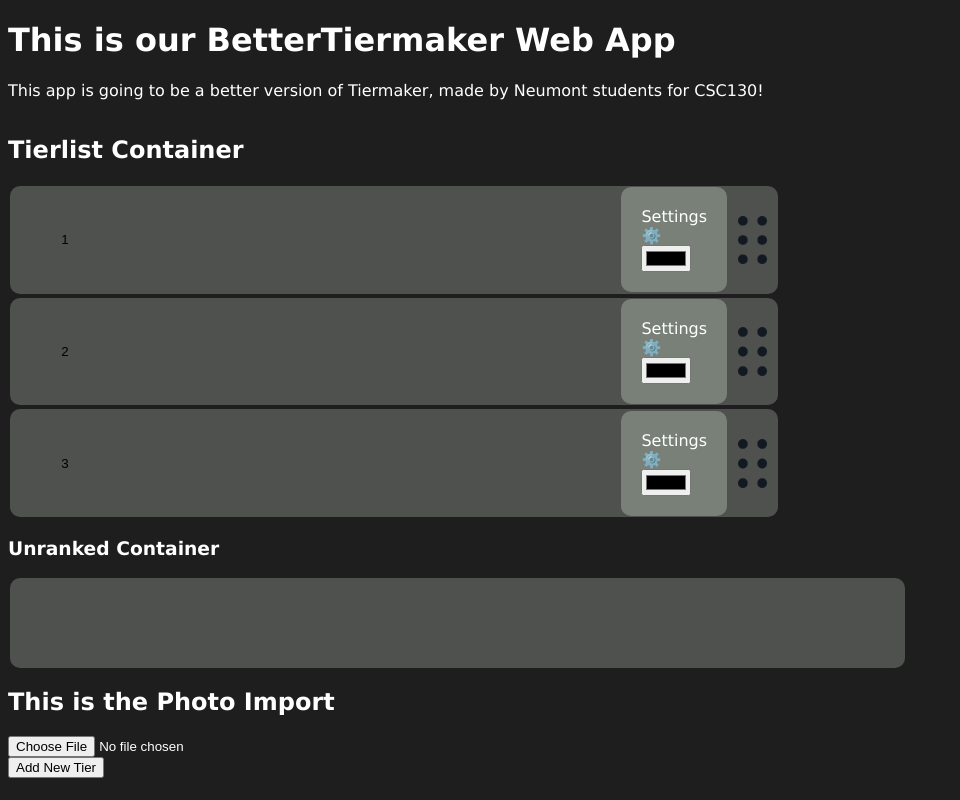
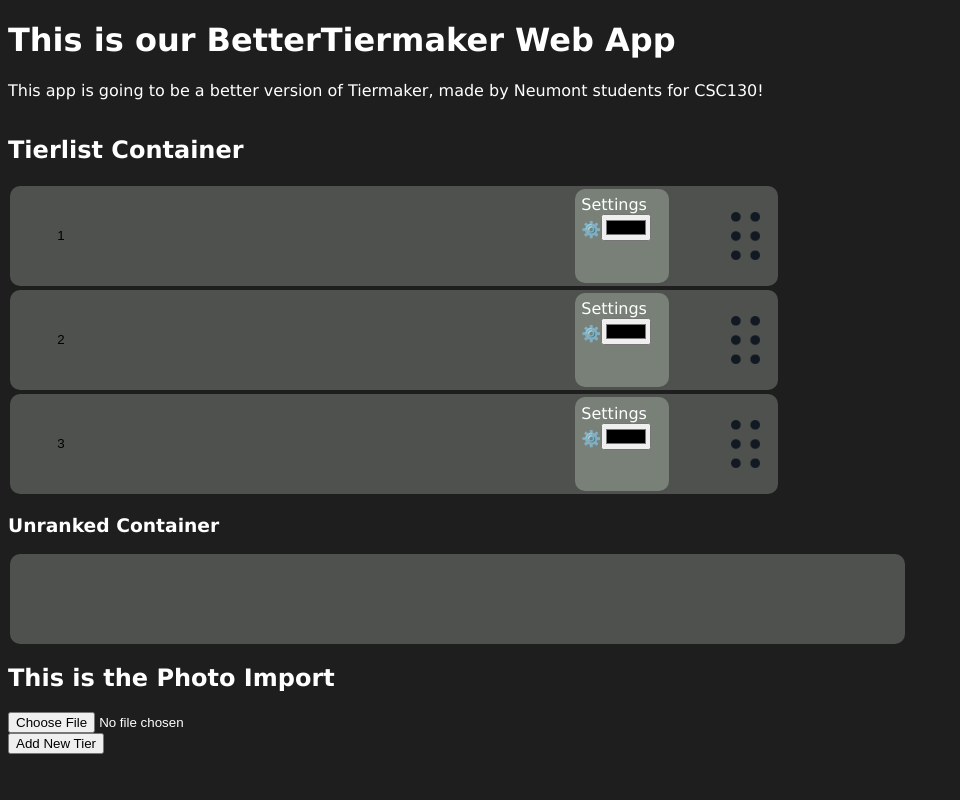
Before and after one commit to jadnf/BetterTiermaker, a React (Create React App) app in the folder front-end/: page / in a window 1280 px wide. Shown: the whole page, without its empty margins (0-960 px from the left). Built offline with nearby package versions, Linux system fonts and the light colour scheme.

Commit message:
Tier Removing Implemented

```diff
--- a/front-end/src/components/Tier.jsx
+++ b/front-end/src/components/Tier.jsx
@@ -46,6 +46,9 @@ export default function Tier(props) {
                 <input type="color" value={lableColor} onChange={(prev) => setLableColor(prev.target.value)} />
 
             </div>
+            <div className="remove-tier-div">
+                <button className="remove-tier-button" onClick={() => props.removeTier(props.id)}>X</button>
+            </div>
             <div className="drag-handle rounded-container" style={dragHandleSyle} {...attributes} {...listeners}>
                 <img alt="drag handle" src={"/images/drag-handle.png"} draggable="false" />
             </div>
--- a/front-end/src/components/TierlistContainer.jsx
+++ b/front-end/src/components/TierlistContainer.jsx
@@ -6,7 +6,7 @@ export default function TierlistContainer(props) {
     const tierOrder = props.tierOrder;
     const tiers = props.tiers;
     const imgUrlLookup = props.imgUrlLookup;
-
+    const removeTier = props.removeTier;
 
     return (
         <div className="tiers-container">
@@ -14,7 +14,7 @@ export default function TierlistContainer(props) {
             <SortableContext items={tierOrder} strategy={verticalListSortingStrategy}>
                 {tierOrder.map((tierId) => {
 
-                    return(<Tier key={tierId} id={tierId} items={tiers[tierId]} title={tierId} imgUrlLookup={imgUrlLookup}/>)
+                    return(<Tier key={tierId} id={tierId} items={tiers[tierId]} title={tierId} removeTier={removeTier} imgUrlLookup={imgUrlLookup}/>)
 
                 })}
             </SortableContext>
--- a/front-end/src/pages/TierlistPage.jsx
+++ b/front-end/src/pages/TierlistPage.jsx
@@ -19,9 +19,7 @@ export default function TierlistPage() {
         '3' : []
     });
     const [tierOrder, setTierOrder] = useState(['1', '2', '3']);
-    const [imgUrlLookup, setImgUrlLookup] = useState({
-        "item-1": 'https://placehold.co/100x100?text=1'
-    });
+    const [imgUrlLookup, setImgUrlLookup] = useState({});
     const [itemCount, setItemCount] = useState(1);
     const [activeId, setActiveId] = useState(null);
     const [activeType, setActiveType] = useState(null);
@@ -36,7 +34,7 @@ export default function TierlistPage() {
     return (
         <DndContext sensors={sensors} onDragStart={handleDragStart} onDragEnd={handleDragEnd} onDragOver={handleDragOver}>
             <div>
-                <TierlistContainer tierOrder={tierOrder} tiers={tiers} imgUrlLookup={imgUrlLookup} />
+                <TierlistContainer tierOrder={tierOrder} tiers={tiers} imgUrlLookup={imgUrlLookup} removeTier={removeTier}/>
                 <UnrankedItemsContainer id="0" items={tiers['0']} imgUrlLookup={imgUrlLookup} />
 
                 <UploadPhoto onUpload={handleUpload} />
@@ -188,4 +186,27 @@ export default function TierlistPage() {
             ...prev,
             [Object.keys(prev).length.toString()]: []
         }));
-    }}
+    }
+
+    function removeTier(id) {
+        console.log("Remove Tier Triggered. Id: ", id);
+        console.log("Current Tiers:", tiers);
+        if (Array.isArray(tiers[id])) {
+            console.log("Removing Tier: " + id);
+
+            console.log("Moving items in array to UnrankedContainer")
+            setTiers((prevTiers) => {
+                const removedTierItems= prevTiers[id] || [];
+
+                const { [id]: removedTier, ...remainingTiers } = prevTiers;
+
+                return {
+                    ...remainingTiers,
+                    "0": [...remainingTiers["0"], ...removedTierItems]
+                };
+
+            });
+            setTierOrder((prev) => prev.filter((tierId) => tierId !== id));
+        }
+    }
+}
--- a/front-end/src/styles.css
+++ b/front-end/src/styles.css
@@ -29,7 +29,7 @@ body {
 
 .tier{
     display: grid;
-    grid-template-columns: 1fr 5fr 1fr 0.5fr;
+    grid-template-columns: 1fr 5fr 1fr 0.4fr 0.7fr;
     min-height: 80px;
     width: 60vw;
     background-color: var(--background-container);
@@ -67,10 +67,36 @@ body {
     align-items: center;
     place-items: center;
     background-color: var(--background-container-2);
-    padding: 15pt;
+    padding: 5pt;
     margin: 0pt;
     aspect-ratio: 1 / 1;
 
+}
+
+.remove-tier-div {
+    min-width: 30px;
+    min-height: 60px;
+    align-content: center;
+    justify-content: center;
+    margin-left: 10pt;
+    border-radius: 5px;
+    display: flex;
+}
+
+.remove-tier-button {
+    display: none;
+}
+
+.remove-tier-div:hover {
+    background-color: var(--background-drag-hover);
+}
+
+.remove-tier-div:hover .remove-tier-button {
+    display: block;
+    background-color: transparent;
+    color: rgb(152, 156, 152);
+    text-align: center;
+    border: none;
 }
 
 .drag-handle {
```
